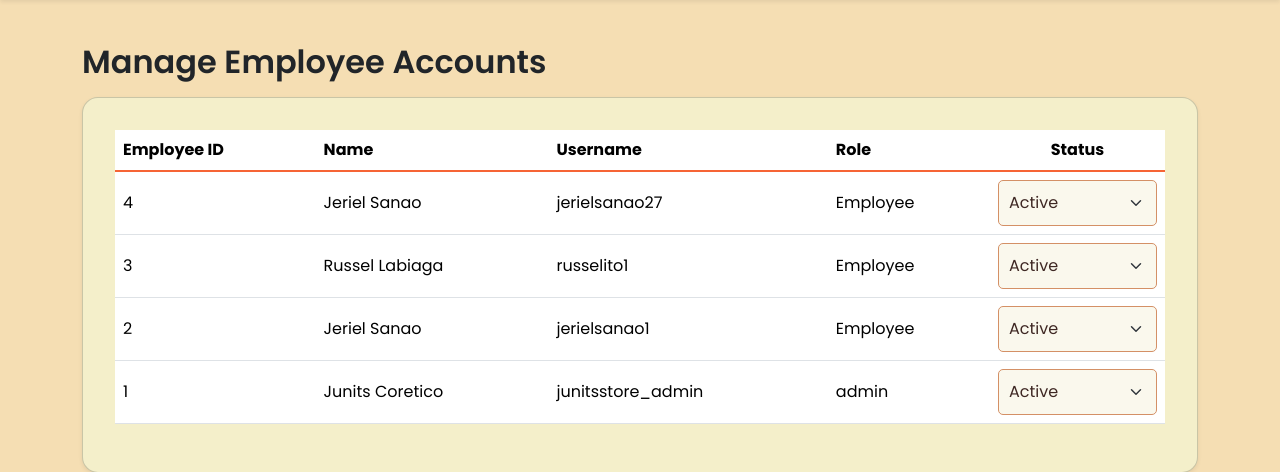
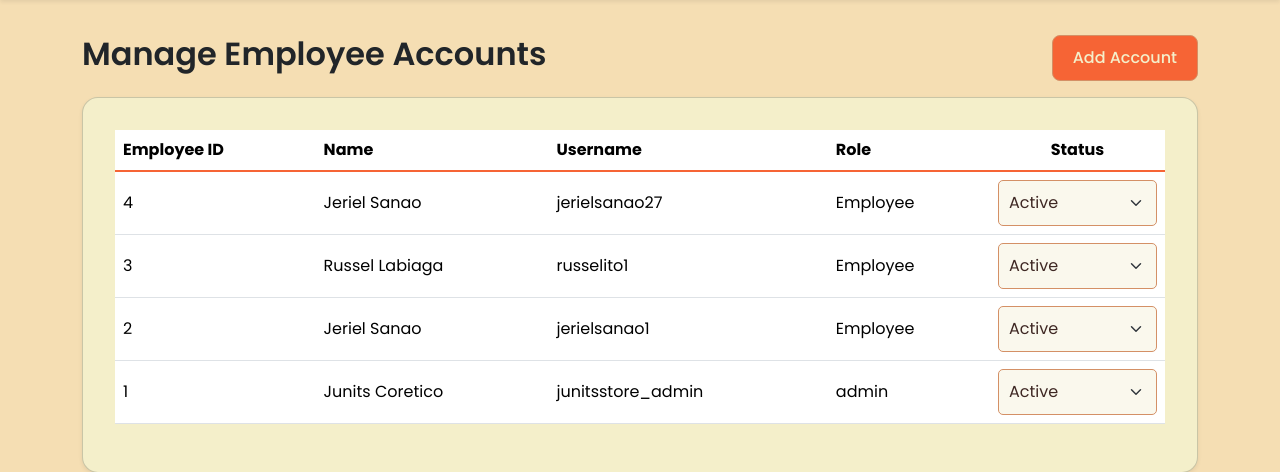
Before and after one commit to jeriel08/SmartStock-Inventory-IT6-Project, a PHP site: page /views/admin/employee-accounts.php in a window 1280 px wide. Shown: the part 69-541 px from the top of the page. Run offline with PHP 8.4, Linux system fonts and the light colour scheme; a user stored in the database is signed in; data comes from the database, SQL or seed files in the repository; data that the repository does not hold is empty.

Commit message:
Add modal on account manager

```diff
--- a/handlers/Authentication/login-handler.php
+++ b/handlers/Authentication/login-handler.php
@@ -41,6 +41,10 @@ function verifyUser($username, $password)
     $result = $stmt->get_result();
 
     if ($row = $result->fetch_assoc()) {
+        if ($row['Status'] === 'Inactive') {
+            $_SESSION['login_error'] = "Your account is inactive. Please contact the administrator.";
+            return false;
+        }
         if (password_verify($password, $row['Password'])) {
             return $row; // Valid credentials
         }
--- a/handlers/Employee/add-employee-handler.php
+++ b/handlers/Employee/add-employee-handler.php
@@ -35,15 +35,15 @@ if ($_SERVER['REQUEST_METHOD'] == 'POST') {
         $stmt->bind_param('sssssii', $firstName, $lastName, $username, $hashedPassword, $role, $createdBy, $updatedBy);
 
         if ($stmt->execute()) {
-            $_SESSION['add_employee_success'] = "Employee added successfully!";
+            $_SESSION['status_update_success'] = "Employee added successfully!";
             header("Location: ../../views/account.php"); // Redirect to accounts on success
             exit;
         } else {
             throw new Exception("Insert failed: " . $stmt->error);
         }
     } catch (Exception $e) {
-        $_SESSION['add_employee_error'] = "Operation Failed. Please try again.";
-        header("Location: ../../views/accounts.php");
+        $_SESSION['status_update_error'] = "Operation Failed. Please try again.";
+        header("Location: ../../views/admin/employee-accounts.php");
         exit;
     }
 }
--- a/views/admin/employee-accounts.php
+++ b/views/admin/employee-accounts.php
@@ -158,7 +158,13 @@ $result = $stmt->get_result();
     </nav>
 
     <div class="container pt-4 mb-0">
-        <h2 class="fw-semibold mt-2">Manage Employee Accounts</h2>
+        <div class="d-flex justify-content-between align-items-center mb-3">
+            <h2 class="fw-semibold">Manage Employee Accounts</h2>
+            <!-- Add Account Button -->
+            <button class="btn btn-primary" data-bs-toggle="modal" data-bs-target="#addEmployeeModal">
+                Add Account
+            </button>
+        </div>
         <?php if (isset($_SESSION['status_update_success'])): ?>
             <div class="alert alert-success">
                 <?php echo $_SESSION['status_update_success'];
@@ -213,6 +219,57 @@ $result = $stmt->get_result();
             </div>
         </div>
     </div>
+
+    <!-- Add Employee Modal -->
+    <div class="modal fade" id="addEmployeeModal" tabindex="-1" aria-labelledby="addEmployeeModalLabel" aria-hidden="true">
+        <div class="modal-dialog">
+            <div class="modal-content">
+                <div class="modal-header">
+                    <h5 class="modal-title fw-semibold" id="addEmployeeModalLabel">Add New Employee</h5>
+                    <button type="button" class="btn-close" data-bs-dismiss="modal" aria-label="Close"></button>
+                </div>
+                <div class="modal-body">
+                    <form action="../../handlers/Employee/add-employee-handler.php" method="POST">
+                        <div class="mb-3">
+                            <label for="employeeFirstName" class="form-label fw-semibold">First Name</label>
+                            <input type="text" class="form-control" id="employeeFirstName" name="employeeFirstName" placeholder="Enter first name" required>
+                        </div>
+                        <div class="mb-3">
+                            <label for="employeeLastName" class="form-label fw-semibold">Last Name</label>
+                            <input type="text" class="form-control" id="employeeLastName" name="employeeLastName" placeholder="Enter last name" required>
+                        </div>
+                        <div class="mb-3">
+                            <label for="employeeUsername" class="form-label fw-semibold">Username</label>
+                            <input type="text" class="form-control" id="employeeUsername" name="employeeUsername" placeholder="Enter username" required>
+                        </div>
+                        <div class="mb-3">
+                            <label for="employeePassword" class="form-label fw-semibold">Password</label>
+                            <input type="password" class="form-control" id="employeePassword" name="employeePassword" placeholder="Enter password" required>
+                        </div>
+                        <div class="mb-3">
+                            <label for="employeeRole" class="form-label fw-semibold">Role</label>
+                            <select class="form-select" id="employeeRole" name="employeeRole" required>
+                                <option selected disabled>Select Role</option>
+                                <option value="Admin">Admin</option>
+                                <option value="Employee">Employee</option>
+                            </select>
+                        </div>
+                        <div class="mb-3">
+                            <label for="employeeStatus" class="form-label fw-semibold">Status</label>
+                            <select class="form-select" id="employeeStatus" name="employeeStatus" required>
+                                <option value="Active">Active</option>
+                                <option value="Inactive">Inactive</option>
+                            </select>
+                        </div>
+                        <div class="modal-footer">
+                            <button type="button" class="btn btn-secondary" data-bs-dismiss="modal">Cancel</button>
+                            <button type="submit" class="btn btn-primary">Add Employee</button>
+                        </div>
+                    </form>
+                </div>
+            </div>
+        </div>
+    </div>
 </body>
 
 </html>
```
